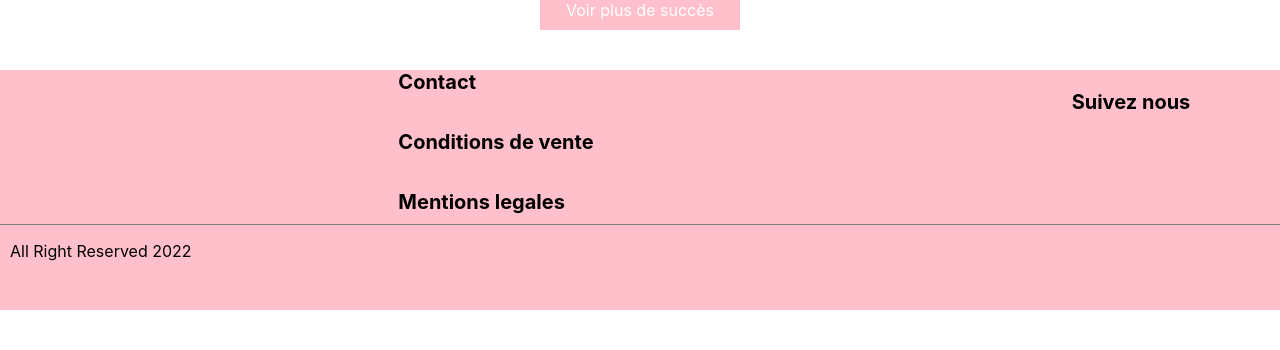
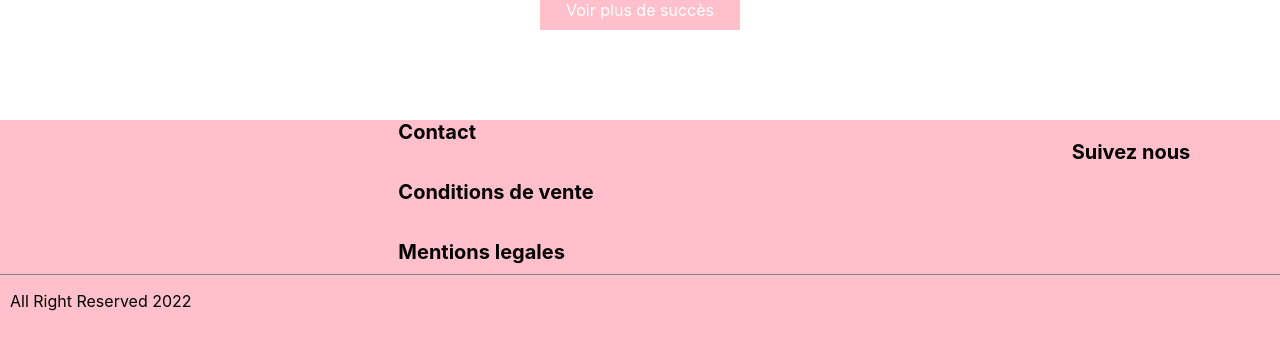
Before and after one commit to yohanetifier/du-regard-a-la-manucure, a React (Create React App) app: page / in a window 1280 px wide. Shown: the part 4045-4395 px from the top of the page. Before the commit the page ends 4355 px from the top, so only its background shows below. Built offline with nearby package versions, Linux system fonts and the light colour scheme.

Commit message:
DRALM-22 finish animation on footer

```diff
--- a/src/components/Follow/Follow.tsx
+++ b/src/components/Follow/Follow.tsx
@@ -3,10 +3,24 @@ import { faFacebook } from '@fortawesome/free-brands-svg-icons';
 import { faTiktok } from '@fortawesome/free-brands-svg-icons';
 import { faInstagram } from '@fortawesome/free-brands-svg-icons';
 import styles from './Follow.module.scss';
+import {motion} from 'framer-motion';
 
-function Follow() {
+interface Props {
+    wrapperAppear: boolean
+}
+
+function Follow({wrapperAppear}: Props) {
     return (
-        <div className={styles.followwrapper}>
+        <>
+        { wrapperAppear &&
+         <motion.div
+          className={styles.followwrapper}
+          initial={{opacity: 0}}
+          animate={{opacity: 1}}
+          transition={{
+            duration: 1
+          }}
+          >
             <p className={styles.follow}>Suivez nous</p>
             <div className={styles.icon}>
                 <a href="https://google.fr" target="_blank" rel="noreferrer" className={styles.link}>
@@ -19,7 +33,8 @@ function Follow() {
                     {/* <FontAwesomeIcon icon={faInstagram} /> */}
                 </a>
             </div>
-        </div>
+        </motion.div>}
+        </>
     )
 }
 
--- a/src/components/Footer/Footer.module.scss
+++ b/src/components/Footer/Footer.module.scss
@@ -68,4 +68,5 @@
 }
 .layoutwrapper {
     min-height: 30vh;
+    margin-top: 50px;
 }
--- a/src/components/Footer/Footer.tsx
+++ b/src/components/Footer/Footer.tsx
@@ -6,6 +6,7 @@ import { faInstagram } from '@fortawesome/free-brands-svg-icons';
 import {Link} from 'react-router-dom';
 import Follow from '../Follow/Follow'
 import {motion} from 'framer-motion';
+import {useState} from 'react';
 
 interface Link {
     label: string
@@ -36,7 +37,8 @@ const FooterLink: Link[] = [
 ]
 
 function Footer({animation}: Props) {
-    // const wrapperAppear, setWrapperApper
+    const [wrapperAppear, setWrapperApper] = useState(false);
+
     return (
         <div className={styles.layoutwrapper}>
        {animation &&
@@ -53,23 +55,37 @@ function Footer({animation}: Props) {
     transition={{
         duration: 1
     }}
+    onAnimationComplete={() => setWrapperApper(true)}
        >
              <div className={styles.firstwrapper}>
                 <div className={styles.imgwrapper}>
                     <img src="" alt="" className={styles.img} />
                 </div>
                 <div className={styles.menu}>
-                    <div className={styles.wrapperlink}>
+                    {wrapperAppear &&
+                    <motion.div
+                    className={styles.wrapperlink}
+                    initial={{opacity: 0}}
+                    animate={{ opacity: 1}}
+                    transition={{
+                        duration: 1
+                    }}
+                    >
                         {FooterLink.map(({label, to, className}) => (
                             <Link to={to} className={className} >{label}</Link>
                         ))}
-                    </div>
-                    <Follow />
+                    </motion.div>}
+                    <Follow
+                    wrapperAppear={wrapperAppear}
+                    />
                 </div>
             </div>
-             <div className={styles.bottomwrapper}>
+             {wrapperAppear &&
+             <motion.div
+             className={styles.bottomwrapper}
+             >
                 <p>All Right Reserved 2022</p>
-            </div>
+            </motion.div>}
         </motion.div>}
         </div>
     )
```
